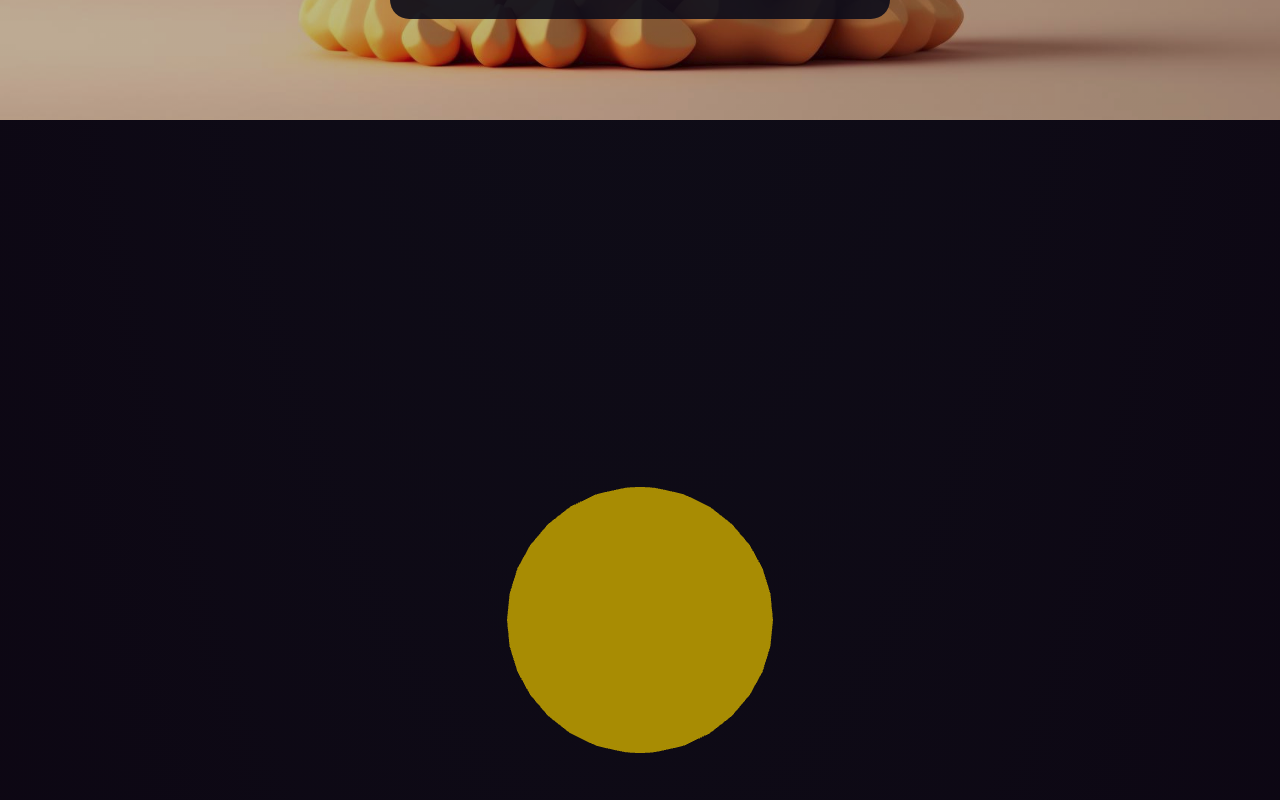
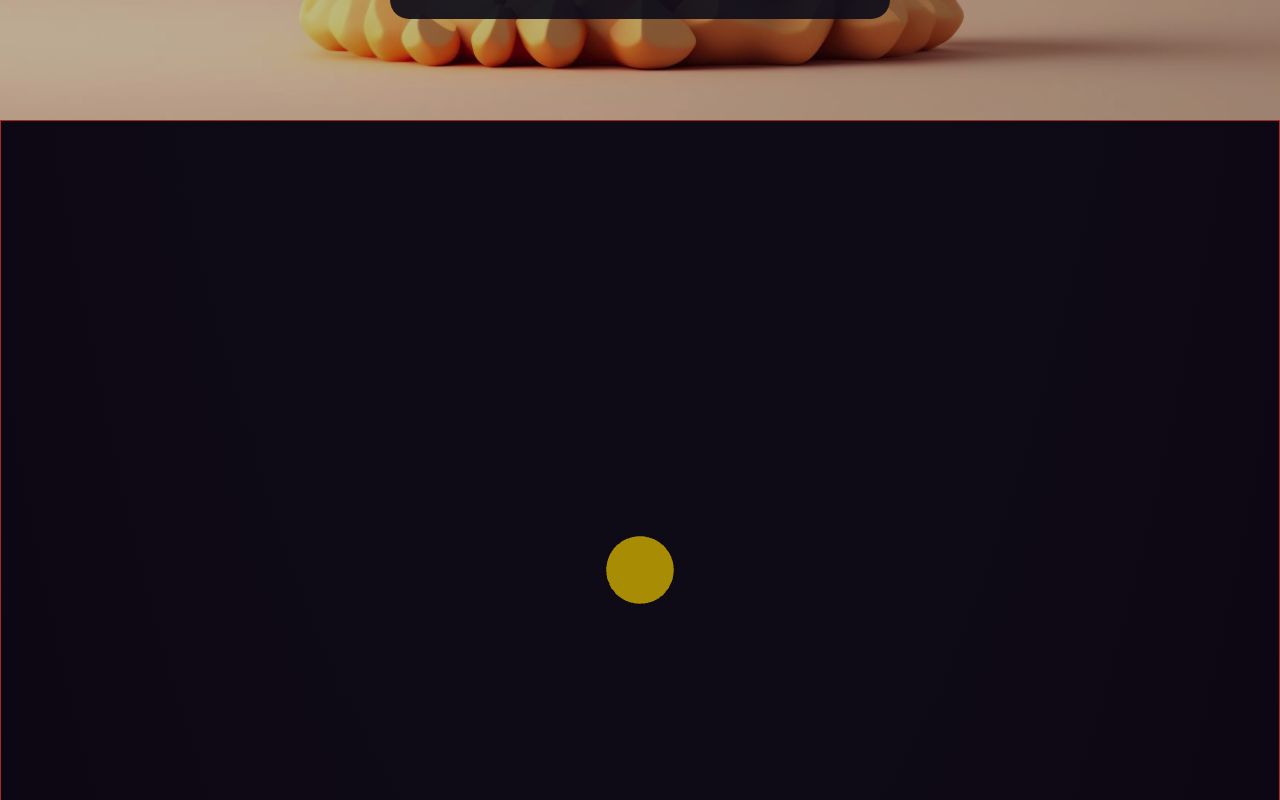
Before and after one commit to Winbisid/circle_motion_portfolio, a React (Vite) app: page / in a window 1280 px wide. Shown: the part 3880-4680 px from the top of the page. Built offline with nearby package versions, Linux system fonts and the light colour scheme.

Commit message:
add camera position and fov, and border

```diff
--- a/src/components/textPortfolio/Ongoing/DoingNow.tsx
+++ b/src/components/textPortfolio/Ongoing/DoingNow.tsx
@@ -5,7 +5,10 @@ import * as THREE from "three";
 export default function DoingNow() {
   return (
     <div className="ongoing">
-      <Canvas>
+      <Canvas
+        camera={{ position: [0, 20, 25], fov: 45 }}
+        style={{ height: "90%", border: "1px solid brown" }}
+      >
         <ambientLight />
         <pointLight position={[0, 0, 0]} />
         <mesh>
```
